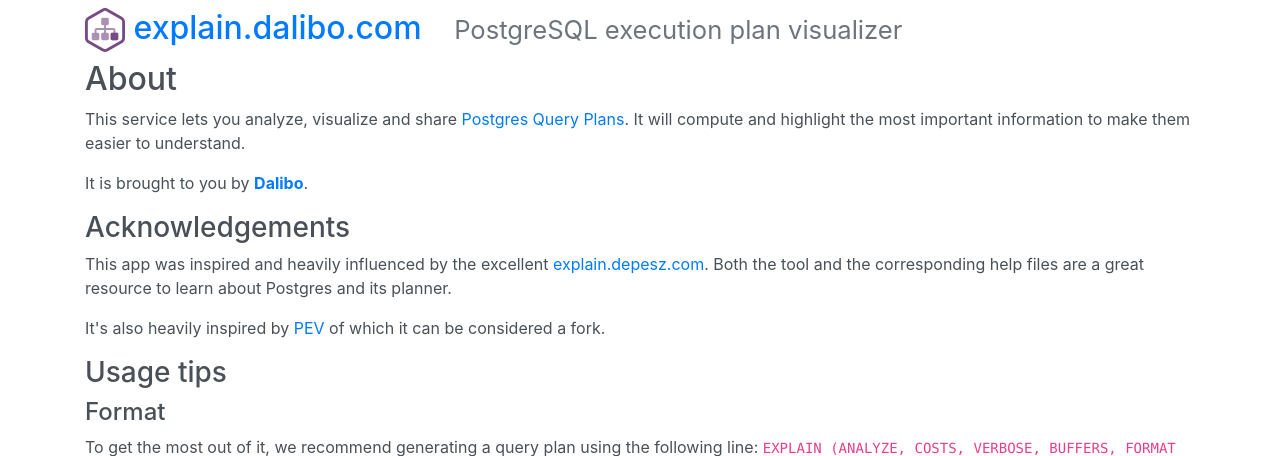
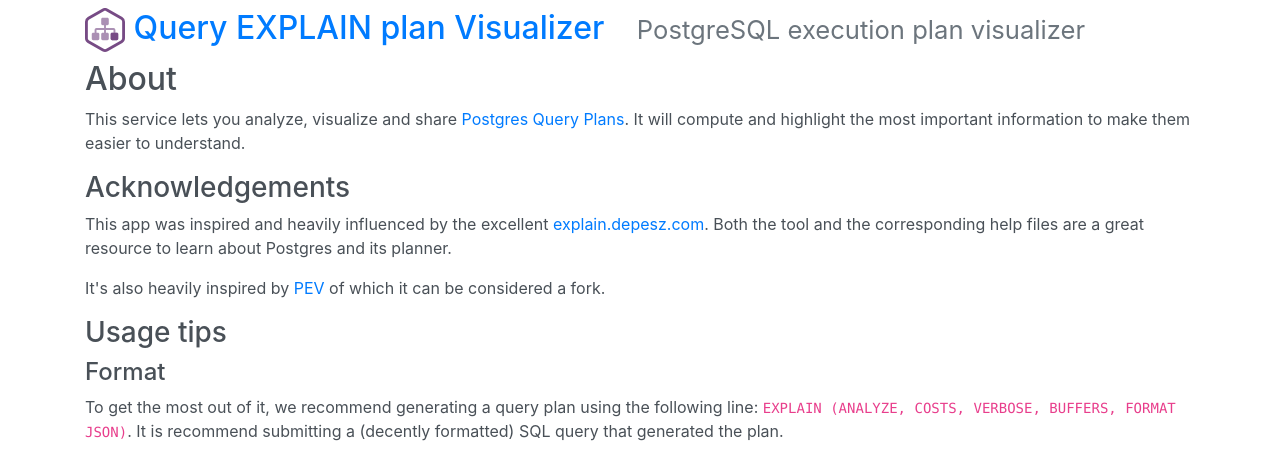
Before and after one commit to dalibo/explain.dalibo.com, a Flask app: page /about in a window 1280 px wide. Shown: the top 456 px of the page. Run offline with Flask 2, Linux system fonts and the light colour scheme; some libraries are stand-ins or nearby versions.

Commit message:
SECURITY - Remove external links
To keep it local

```diff
--- a/app/templates/404.html
+++ b/app/templates/404.html
@@ -13,7 +13,7 @@
     <div class="col-sm-12">
       <h2>
         <img src="{{ url_for('static', filename='img/logo_pev2.svg') }}" alt="Logo PEV2" width="40px;">
-        <a href="{{ url_for('index') }}">explain.dalibo.com</a>
+        <a href="{{ url_for('index') }}">Query EXPLAIN plan Visualizer</a>
         <small class="text-muted ml-4">
           PostgreSQL execution plan visualizer
         </small>
--- a/app/templates/about.html
+++ b/app/templates/about.html
@@ -16,7 +16,7 @@
     <div class="col-sm-12">
       <h2>
         <img src="{{ url_for('static', filename='img/logo_pev2.svg') }}" alt="Logo PEV2" width="40px;">
-        <a href="{{ url_for('index') }}">explain.dalibo.com</a>
+        <a href="{{ url_for('index') }}">Query EXPLAIN plan Visualizer</a>
         <small class="text-muted ml-4">
           PostgreSQL execution plan visualizer
         </small>
@@ -30,9 +30,6 @@
       </h2>
       <p>
         This service lets you analyze, visualize and share <a href="http://www.postgresql.org/docs/current/static/sql-explain.html">Postgres Query Plans</a>. It will compute and highlight the most important information to make them easier to understand.
-      </p>
-      <p>
-        It is brought to you by <a href="https://dalibo.com" class="font-weight-bold">Dalibo</a>.
       </p>
       <h3>
         Acknowledgements
--- a/app/templates/footer.html
+++ b/app/templates/footer.html
@@ -1,9 +1,6 @@
 <footer class="footer bg-dark">
   <nav class="navbar navbar-expand-md navbar-dark justify-content-between">
     <div class="container">
-      <span class="navbar-text">
-        Service brought to you with <i class="fa fa-heart"></i> by <a href="https://dalibo.com">Dalibo</a>
-      </span>
       <ul class="navbar-nav ml-auto">
         <li>
           <a class="nav-link" href="{{ url_for('about') }}">Help / About</a>
--- a/app/templates/index.html
+++ b/app/templates/index.html
@@ -13,7 +13,6 @@
     <div class="col-sm-12">
       <h2>
         <img src="{{ url_for('static', filename='img/logo_pev2.svg') }}" alt="Logo PEV2" width="40px;">
-        explain.dalibo.com
         <small class="text-muted ml-4">
           PostgreSQL execution plan visualizer
         </small>
--- a/app/templates/layout.html
+++ b/app/templates/layout.html
@@ -16,7 +16,7 @@
     <meta http-equiv="Content-Type" content="text/html; charset=utf-8" />
     <meta name="description" content="Visualizing and understanding your PostgreSQL execution plans made easy.">
 
-    <title>{% block title %}{% endblock %} explain.dalibo.com</title>
+    <title>{% block title %}{% endblock %} Query EXPLAIN plan Visualizer</title>
 
     <link rel="shortcut icon" href="{{ url_for('static', filename='img/favicon.ico') }}" type="image/x-icon">
     {{ assets('css', asset) | safe }}
--- a/app/templates/plan.html
+++ b/app/templates/plan.html
@@ -19,7 +19,7 @@
       <li class="nav-item">
         <a class="nav-link p-0" href="{{ url_for('index') }}">
           <img src="{{ url_for('static', filename='img/logo_pev2.svg') }}" alt="Logo PEV2" height="35px;">
-          explain.dalibo.com
+          Query EXPLAIN plan Visualizer
         </a>
       </li>
       <li class="nav-item ml-3">
--- a/app/templates/plan_error.html
+++ b/app/templates/plan_error.html
@@ -13,7 +13,7 @@
     <div class="col-sm-12">
       <h2>
         <img src="{{ url_for('static', filename='img/logo_pev2.svg') }}" alt="Logo PEV2" width="40px;">
-        <a href="{{ url_for('index') }}">explain.dalibo.com</a>
+        <a href="{{ url_for('index') }}">Query EXPLAIN plan Visualizer</a>
         <small class="text-muted ml-4">
           PostgreSQL execution plan visualizer
         </small>
```
